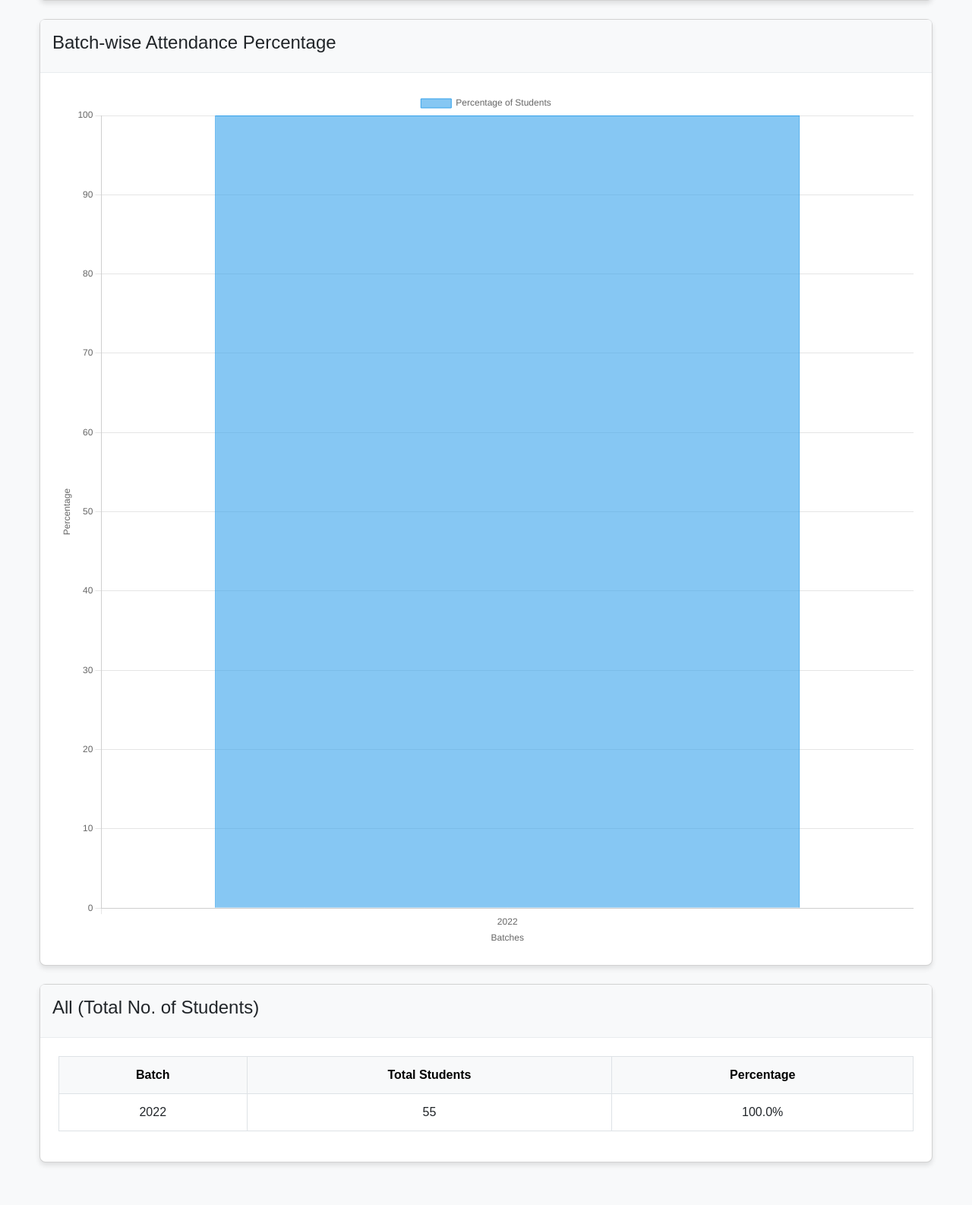
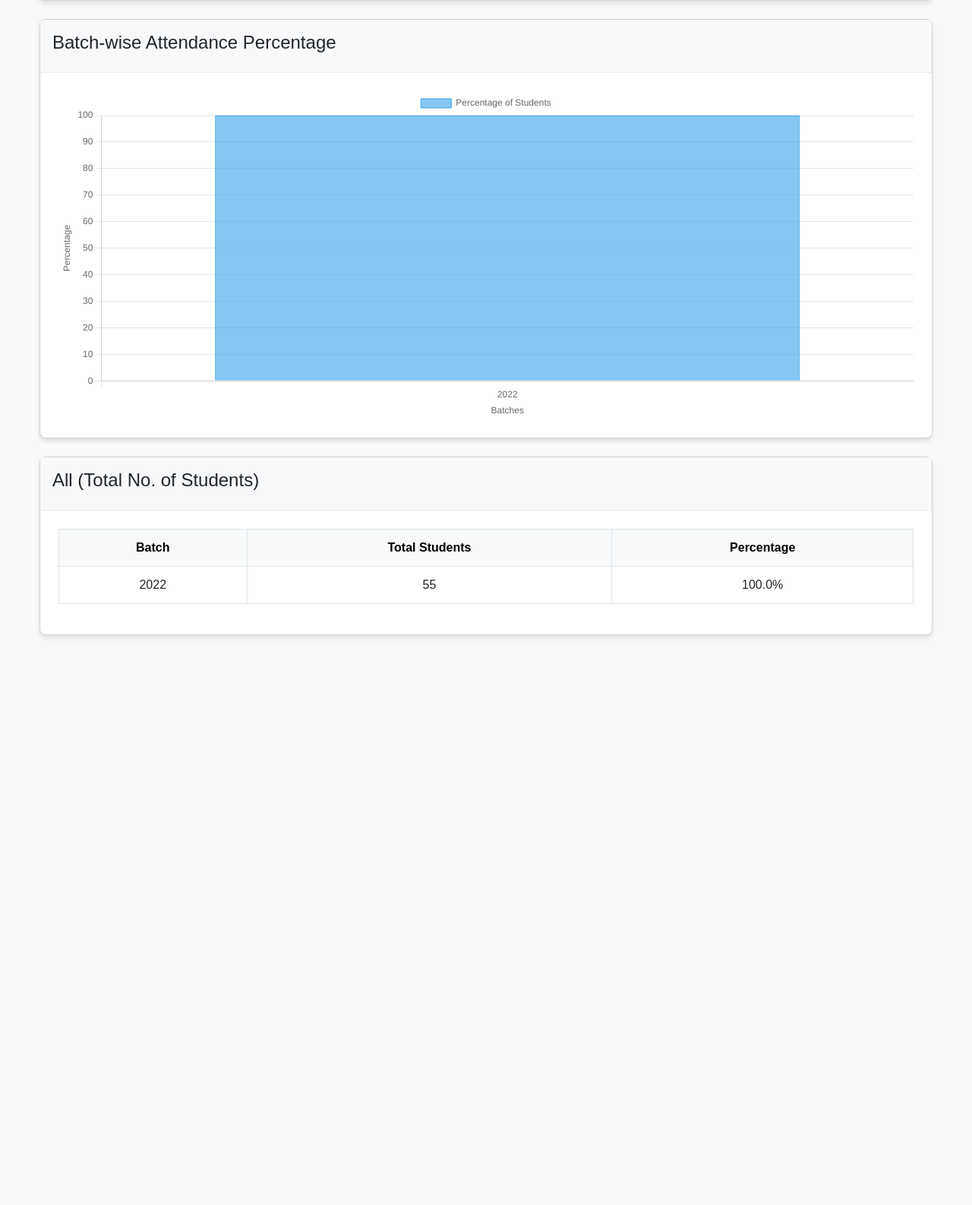
Before and after one commit to Ranj8521Kumar/smart_attendance_system, a Flask app: page /filter in a window 1280 px wide. Shown: the part 287-1873 px from the top of the page at 76% size. After the commit the page ends 1127 px from the top, so only its background shows below. Run offline with Flask 3, Linux system fonts and the light colour scheme; the visitor is signed in with stand-in values (Sample User, id 1); data comes from the database, SQL or seed files in the repository.

Commit message:
Adjust our attendence graph for only view in landing viewPort

```diff
--- a/Smart_Attendance_System_Web/app/static/css/style.css
+++ b/Smart_Attendance_System_Web/app/static/css/style.css
@@ -14,7 +14,7 @@ body {
 .card {
     border-radius: 8px;
     box-shadow: 0 4px 6px rgba(0, 0, 0, 0.1);
-    margin-bottom: 1.5rem;
+    margin-bottom: 1rem;
 }
 
 .card-header {
@@ -91,8 +91,18 @@ body {
 }
 
 /* Chart Styles */
+.chart-container {
+    position: relative;
+    height: 60vh; /* Adjust viewport height as needed */
+    width: 100%;
+    margin: auto;
+}
+
+/* Ensure the chart is responsive */
 canvas {
     max-width: 100%;
+    width: 100% !important;
+    height: 100% !important;
 }
 
 /* Responsive Styles */
--- a/Smart_Attendance_System_Web/app/templates/analytics.html
+++ b/Smart_Attendance_System_Web/app/templates/analytics.html
@@ -56,8 +56,8 @@
             <div class="card-header">
                 <h4>Batch-wise Attendance Percentage</h4>
             </div>
-            <div class="card-body">
-                <canvas id="batchChart" height="300"></canvas>
+            <div class="card-body chart-container">
+                <canvas id="batchChart"></canvas>
             </div>
         </div>
 
@@ -97,7 +97,7 @@
 <script>
     document.addEventListener('DOMContentLoaded', function() {
         // Get batch data from the server
-        const batchData = {{ batch_data|tojson }};
+        const batchData = JSON.parse('{{ batch_data|tojson|safe }}');
 
         // Prepare data for Chart.js
         const labels = batchData.map(item => item.Batch);
@@ -119,6 +119,7 @@
             },
             options: {
                 responsive: true,
+                maintainAspectRatio: false,  // This is important to allow custom height
                 scales: {
                     y: {
                         beginAtZero: true,
```
